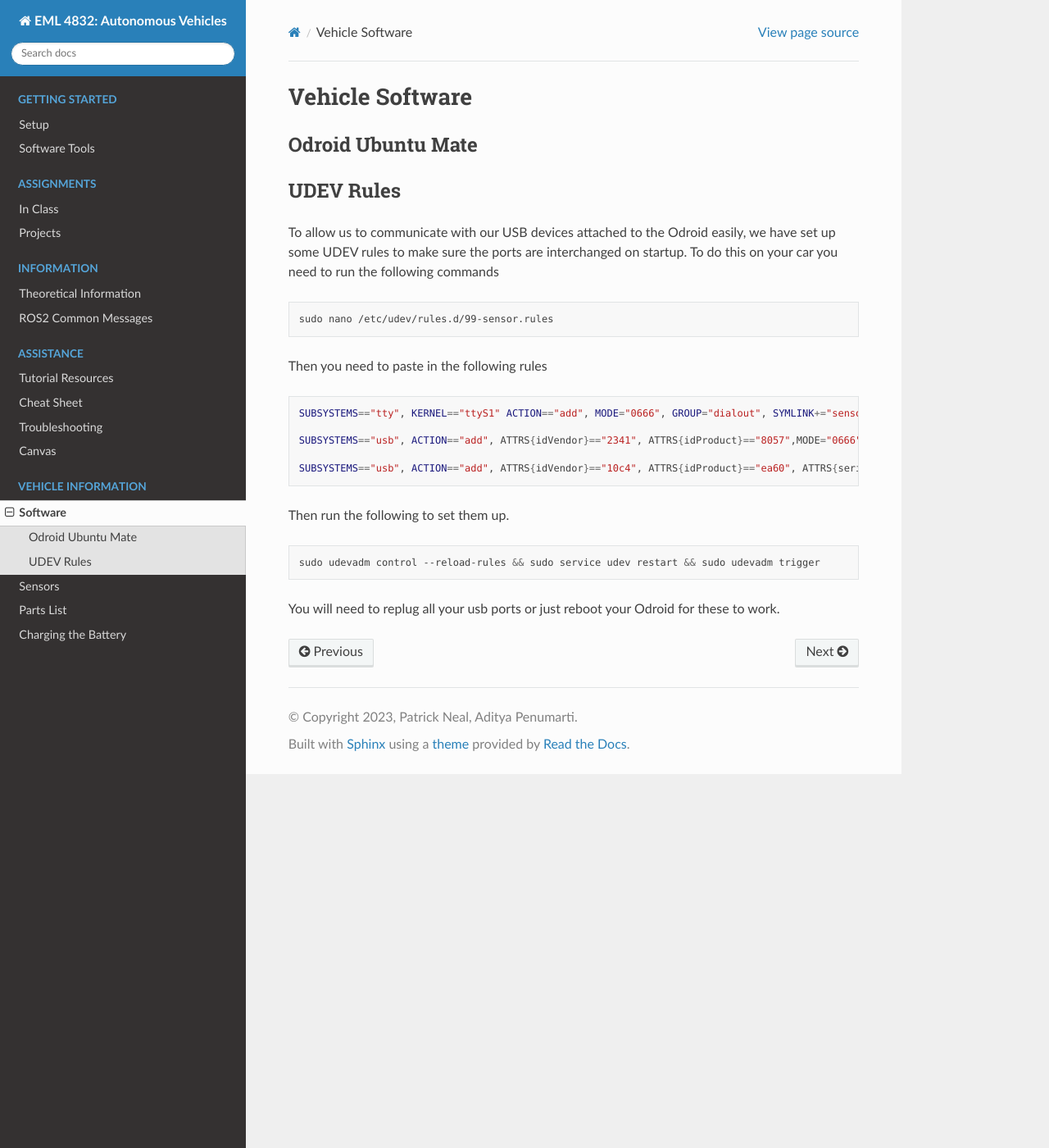
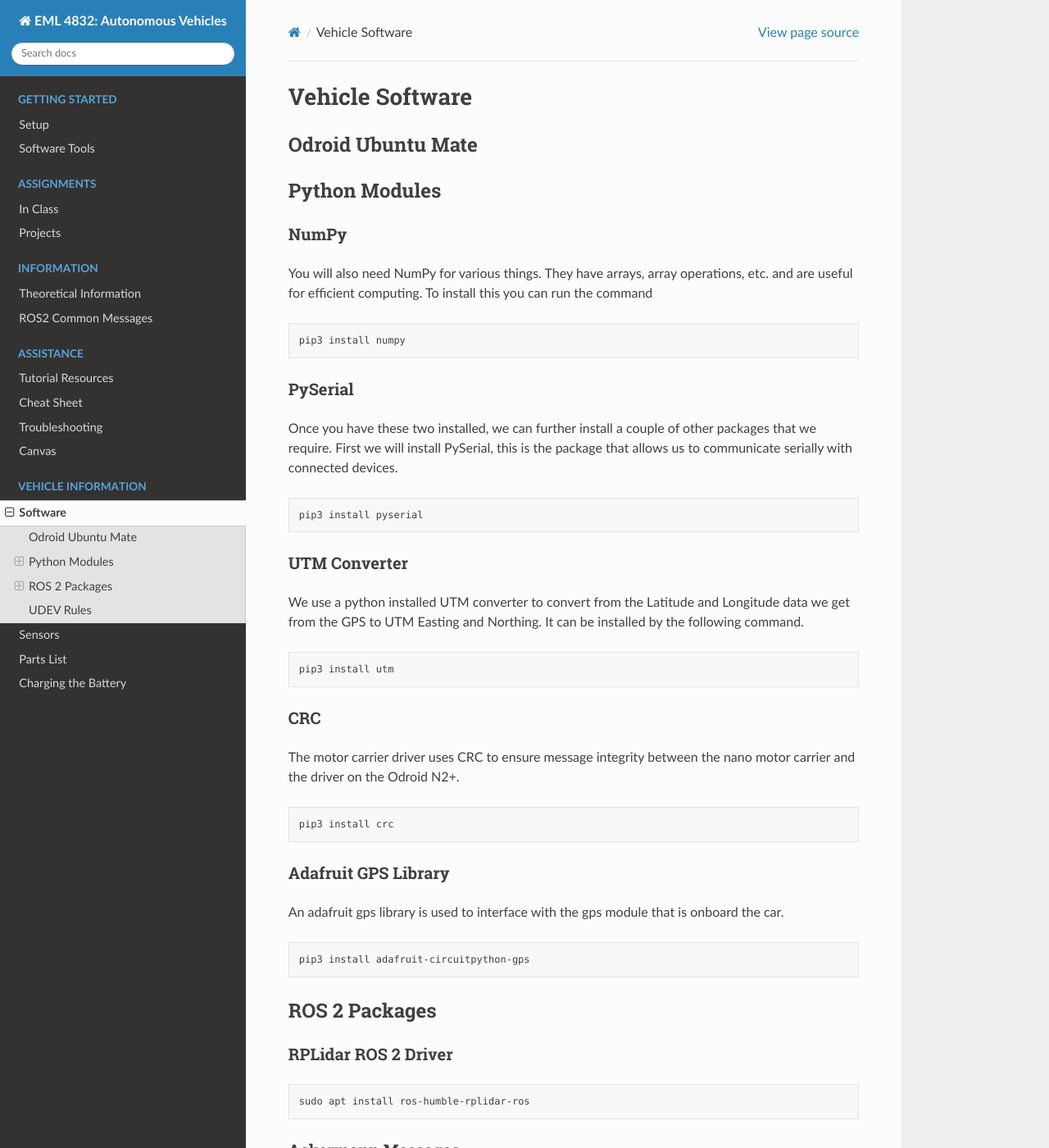
Before and after one commit to av-mae-uf/av1tenth-docs, a Sphinx documentation site: the page built from docs/vehicle_information/vehicle_software.rst, in a window 1280 px wide and 1400 px high. Shown: the whole window at 82% size. Built offline with Sphinx 7.4.7 and the Read the Docs theme 2.0.0, drawn with Linux system fonts in a browser that asks for light colours; some of the changed text lies outside the part shown.

Commit message:
Updated required software for students and vehicle setup.

```diff
--- a/docs/conf.py
+++ b/docs/conf.py
@@ -21,7 +21,7 @@ copyright = "2023, Patrick Neal, Aditya Penumarti"
 author = "Patrick Neal, Aditya Penumarti"
 
 # The full version, including alpha/beta/rc tags
-release = "0.2"
+release = "1.0"
 
 # -- General configuration ---------------------------------------------------
 
--- a/docs/vehicle_information/vehicle_software.rst
+++ b/docs/vehicle_information/vehicle_software.rst
@@ -3,6 +3,72 @@ Vehicle Software
 
 Odroid Ubuntu Mate
 ==================
+
+
+Python Modules
+==============
+NumPy
+^^^^^
+You will also need NumPy for various things. They have arrays, array operations, etc. and are useful for efficient computing. To install this you can run the command
+
+.. code-block:: bash
+
+    pip3 install numpy
+
+PySerial
+^^^^^^^^
+
+Once you have these two installed, we can further install a couple of other packages that we require. First we will install PySerial, this is the package that allows us to communicate serially with connected devices.
+
+.. code-block:: bash
+
+    pip3 install pyserial
+
+UTM Converter
+^^^^^^^^^^^^^
+
+We use a python installed UTM converter to convert from the Latitude and Longitude data we get from the GPS to UTM Easting and Northing. It can be installed by the following command.
+
+.. code-block:: bash
+
+    pip3 install utm
+
+CRC
+^^^
+
+The motor carrier driver uses CRC to ensure message integrity between the nano motor carrier and the driver  on the Odroid N2+.
+
+
+.. code-block:: bash
+
+    pip3 install crc
+
+Adafruit GPS Library
+^^^^^^^^^^^^^^^^^^^^
+
+An adafruit gps library is used to interface with the gps module that is onboard the car.
+
+.. code-block:: bash
+
+    pip3 install adafruit-circuitpython-gps
+
+
+ROS 2 Packages
+==============
+
+RPLidar ROS 2 Driver
+^^^^^^^^^^^^^^^^^^^^
+
+.. code-block:: bash
+
+    sudo apt install ros-humble-rplidar-ros
+
+Ackermann Messages
+^^^^^^^^^^^^^^^^^^
+
+.. code-block:: bash
+
+    sudo apt install ros-humble-ackermann-msgs
 
 
 UDEV Rules
```
Also changed, not shown: docs/gettingstarted/setup.rst (+0 -24 lines).
